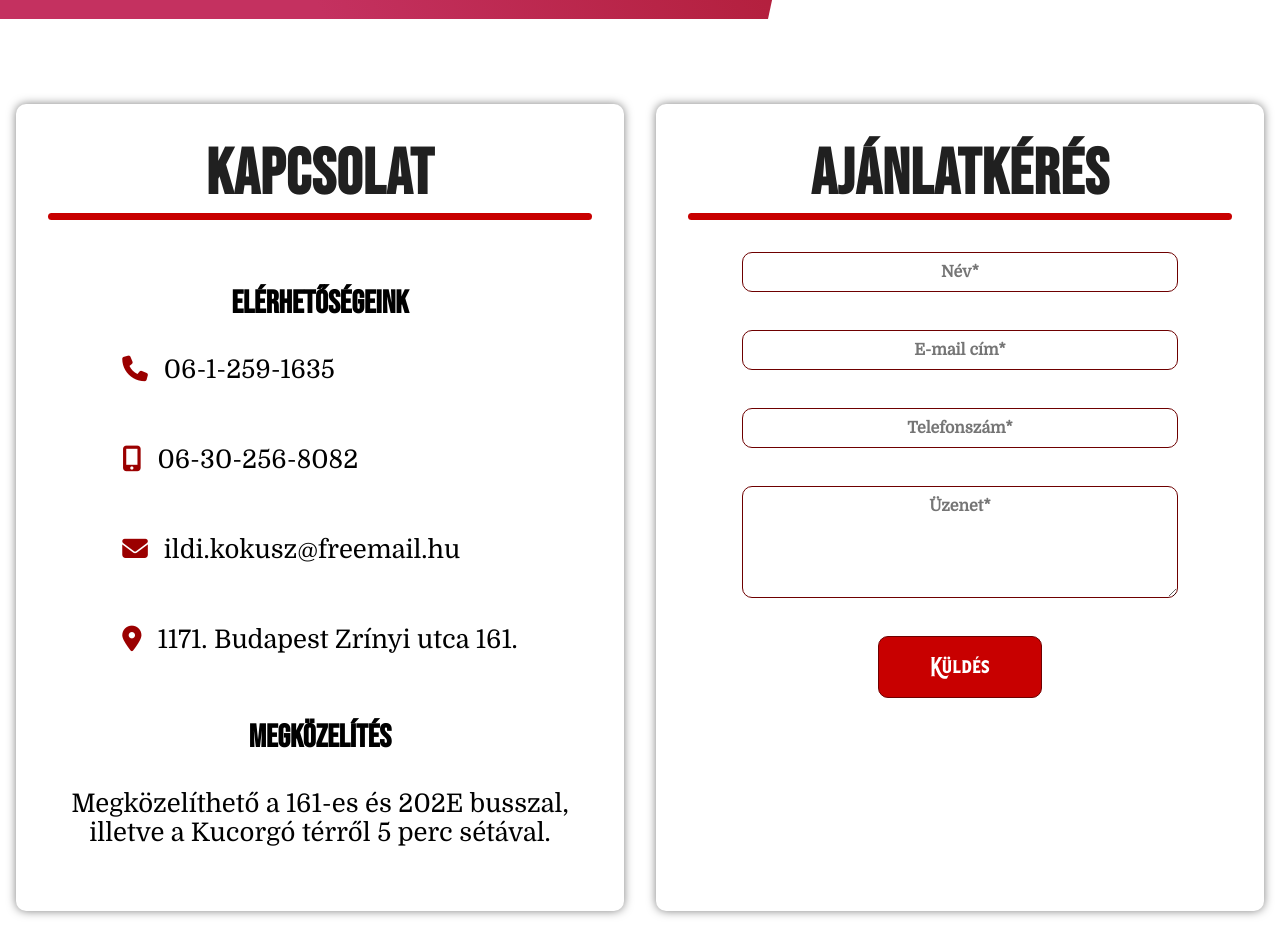
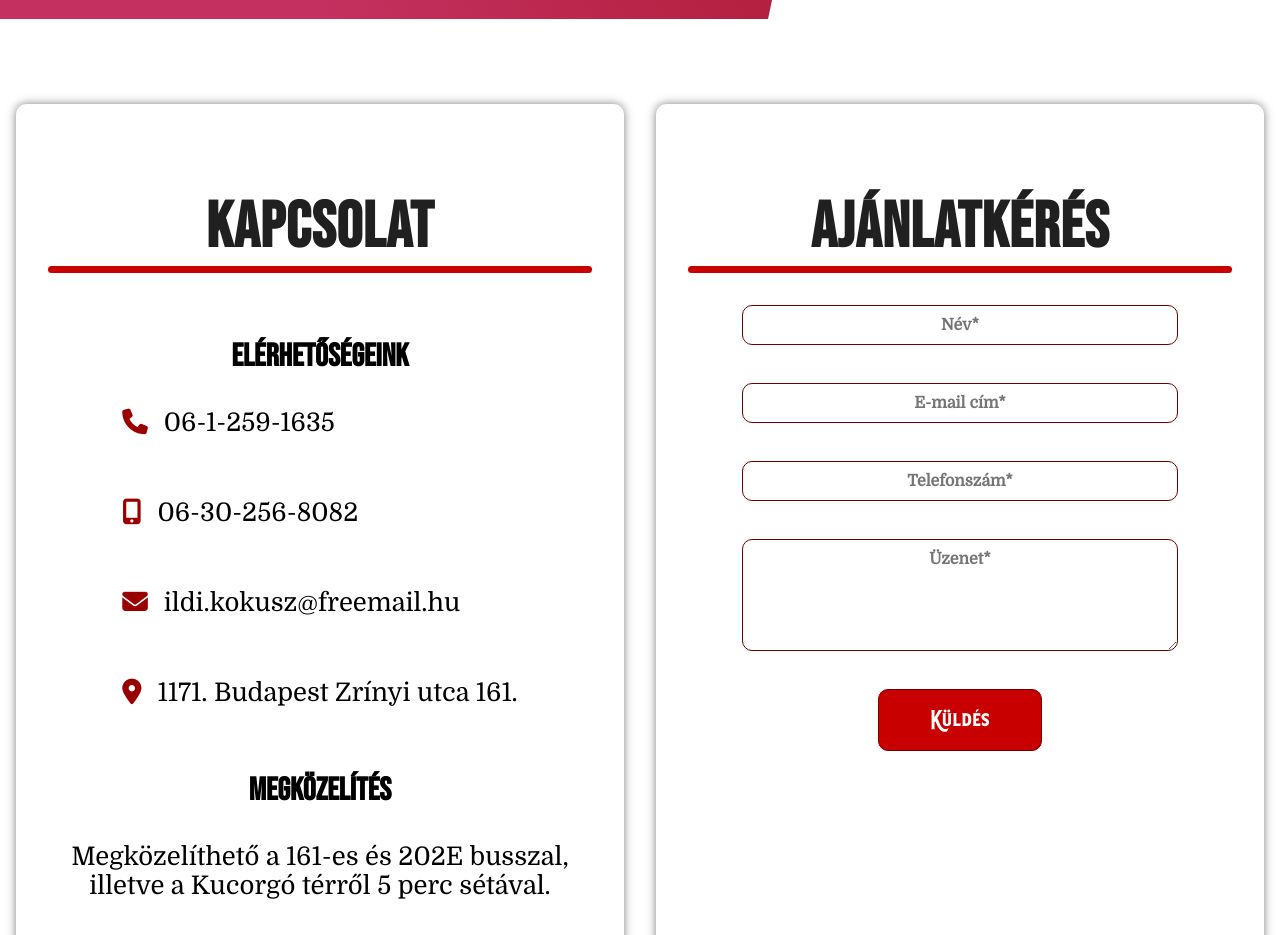
Before and after one commit to suha04/CoffeinCaffeV4, a plain HTML site: page index.html in a window 1280 px wide. Shown: the part 3775-4710 px from the top of the page. Drawn offline with Linux system fonts and the light colour scheme; some packages are replaced by stand-ins of ours.

Commit message:
itallap/arlista/contactgombok

```diff
--- a/assets/css/style.css
+++ b/assets/css/style.css
@@ -559,6 +559,11 @@ h1
     padding-top: 0;
    }
 
+    #kapcsolat .halfContainer
+    {
+        padding-top: var(--navbar-height);
+    }
+
    .card
    {
 
@@ -574,6 +579,7 @@ h1
    {
     margin-right: 1rem;
     color: var(--coffered);
+    font-size: clamp(20px, 2vw, 2rem);
    }
 
    #elerhetoseg p
--- a/index.html
+++ b/index.html
@@ -256,16 +256,16 @@
                     <h2 class="alcim">Elérhetőségeink</h2>
 
                     <p>
-                        <span><i class="fa-solid fa-phone"></i>06-1-259-1635</span>
+                        <span><a href="tel:0612591635"><i class="fa-solid fa-phone"></i></a>06-1-259-1635</span>
 
                         <br>
-                        <span><i class="fa-solid fa-mobile-screen-button"></i>06-30-256-8082</span>
+                        <span><a href="tel:06302568082"><i class="fa-solid fa-mobile-screen-button"></i></a>06-30-256-8082</span>
 
                         <br>
-                        <span><i class="fa-solid fa-envelope"></i>ildi.kokusz@freemail.hu</span>
+                        <span><a href="mailto:ildi.kokusz@freemail.hu"><i class="fa-solid fa-envelope"></i></a>ildi.kokusz@freemail.hu</span>
 
                         <br>
-                        <span><i class="fa-solid fa-location-dot"></i>1171. Budapest Zrínyi utca 161.</span>
+                        <span><a href="geo:47.472824152006055, 19.294252126035477"><i class="fa-solid fa-location-dot"></i></a>1171. Budapest Zrínyi utca 161.</span>
 
                      </p>
 
@@ -737,7 +737,7 @@
         <td class="fontos">Rendezvényekre előrendeléssel!</td>
      </tr>
      <tr>
-        <td>Megtekinthető oldalunkon</td>
+        <td>Megtekinthetőek oldalunkon</td>
      </tr>
    </table>
  </div>
```
